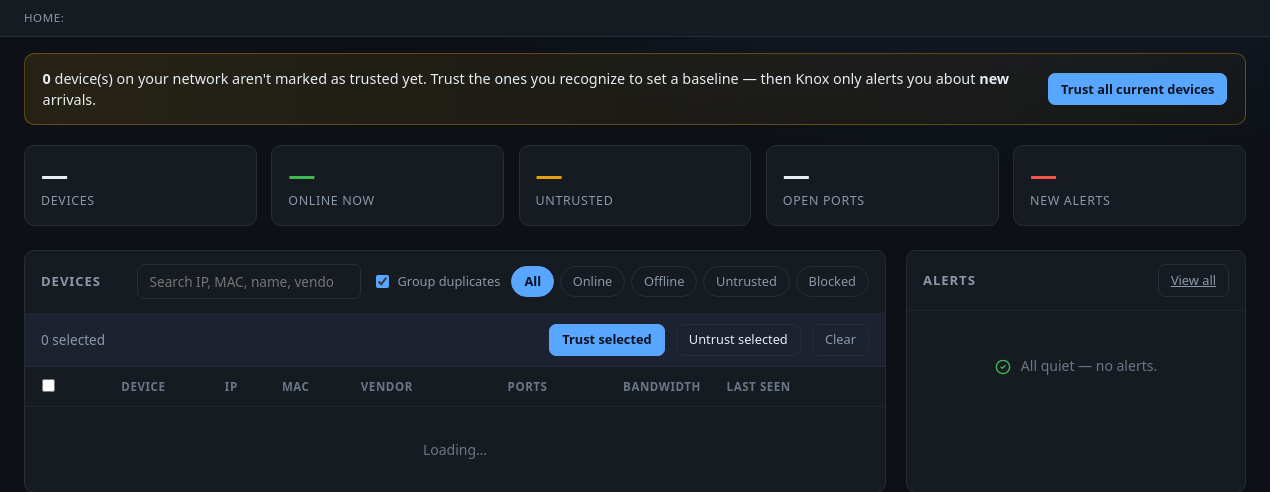
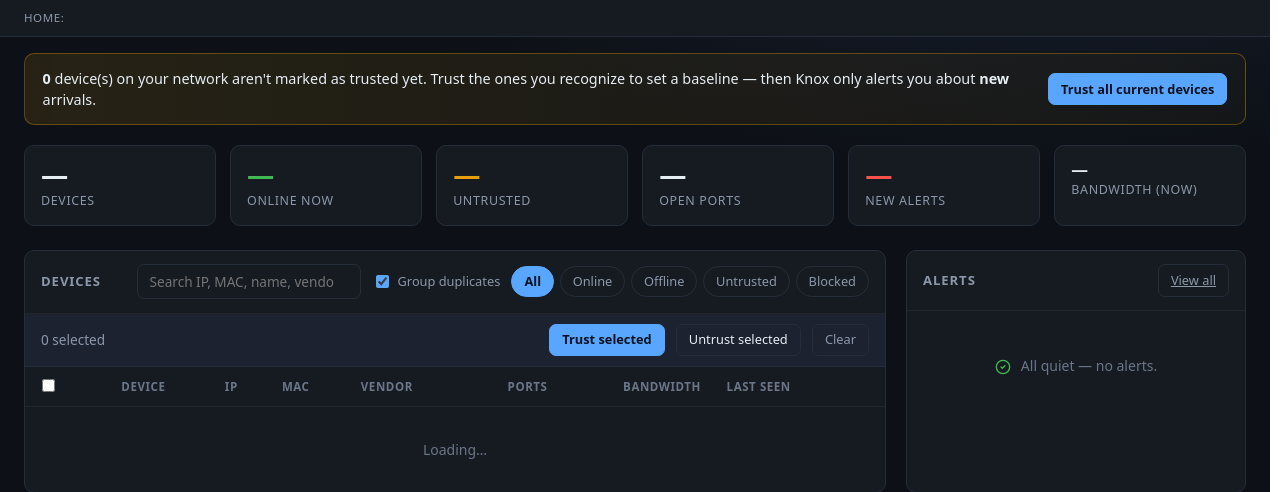
Before and after one commit to derekgallardo01/knox, a Flask app: template knox/web/templates/dashboard.html in a window 1280 px wide. Shown: the part 82-574 px from the top of the page. Run offline with Flask 3, Linux system fonts and the light colour scheme; the template is opened without the code that fills it, so the values that code supplies are empty.

Commit message:
Add network-wide bandwidth total to the stat bar
/api/devices returns total_down_bps/total_up_bps (sum of per-device rates);
a new "Bandwidth (now)" stat card shows the live network throughput.

```diff
--- a/knox/web/app.py
+++ b/knox/web/app.py
@@ -225,6 +225,8 @@ def api_devices():
             "total": len(devices),
             "untrusted": sum(1 for d in devices if not d["trusted"]),
             "open_ports": sum(d["ports"] for d in devices),
+            "total_down_bps": sum(d["down_bps"] for d in devices),
+            "total_up_bps": sum(d["up_bps"] for d in devices),
             "gateways": [net.gateway_ip(s) for s in net.configured_subnets()],
             "unacked_alerts": store.unacknowledged_count(),
             "wan": _wan_summary(store),
--- a/knox/web/static/app.js
+++ b/knox/web/static/app.js
@@ -382,6 +382,13 @@ async function loadDevices(force) {
   document.getElementById("s-untrusted").textContent = data.untrusted;
   document.getElementById("s-ports").textContent = data.open_ports;
   document.getElementById("s-alerts").textContent = data.unacked_alerts;
+  const bwEl = document.getElementById("s-bw");
+  if (bwEl) {
+    const dn = data.total_down_bps || 0, up = data.total_up_bps || 0;
+    bwEl.innerHTML = (dn || up)
+      ? `<span class="bw-dn">↓${fmtRate(dn)}</span> <span class="bw-up">↑${fmtRate(up)}</span>`
+      : "—";
+  }
 
   updateWan(data.wan);
   updatePresence(data.devices);
--- a/knox/web/static/style.css
+++ b/knox/web/static/style.css
@@ -120,11 +120,13 @@ header {
 /* --- Stat cards ---------------------------------------------------------- */
 .stats {
   display: grid;
-  grid-template-columns: repeat(5, 1fr);
+  grid-template-columns: repeat(6, 1fr);
   gap: 0.9rem;
   padding: 1.25rem 1.5rem 0.25rem;
 }
-@media (max-width: 760px) { .stats { grid-template-columns: repeat(2, 1fr); } }
+@media (max-width: 1100px) { .stats { grid-template-columns: repeat(3, 1fr); } }
+@media (max-width: 620px) { .stats { grid-template-columns: repeat(2, 1fr); } }
+#s-bw { font-size: 1.05rem; }
 
 .stat {
   background: var(--panel);
--- a/knox/web/templates/dashboard.html
+++ b/knox/web/templates/dashboard.html
@@ -68,6 +68,10 @@
       <span class="stat-value danger" id="s-alerts">—</span>
       <span class="stat-label">New alerts</span>
     </div>
+    <div class="stat">
+      <span class="stat-value" id="s-bw">—</span>
+      <span class="stat-label">Bandwidth (now)</span>
+    </div>
   </section>
 
   <main>
```
